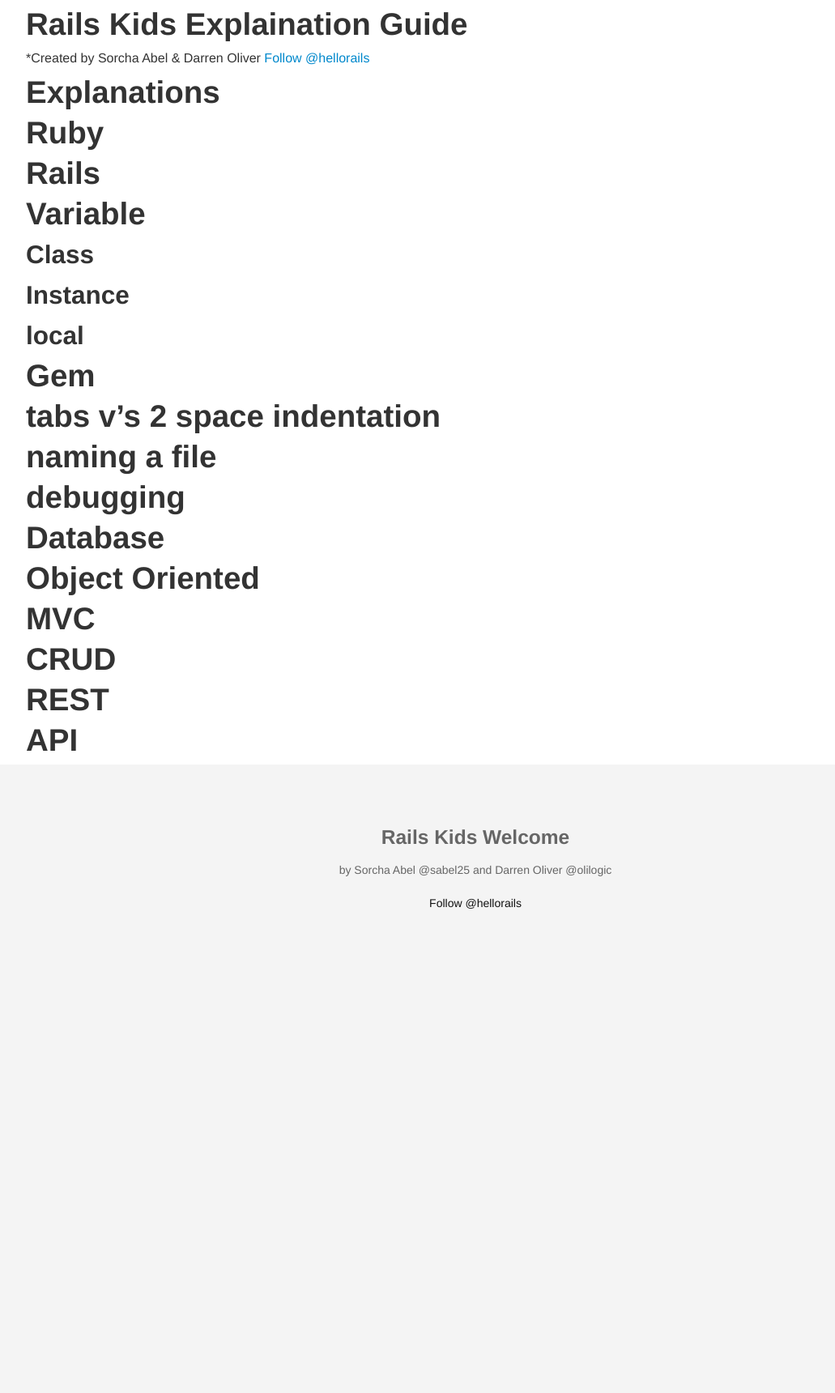
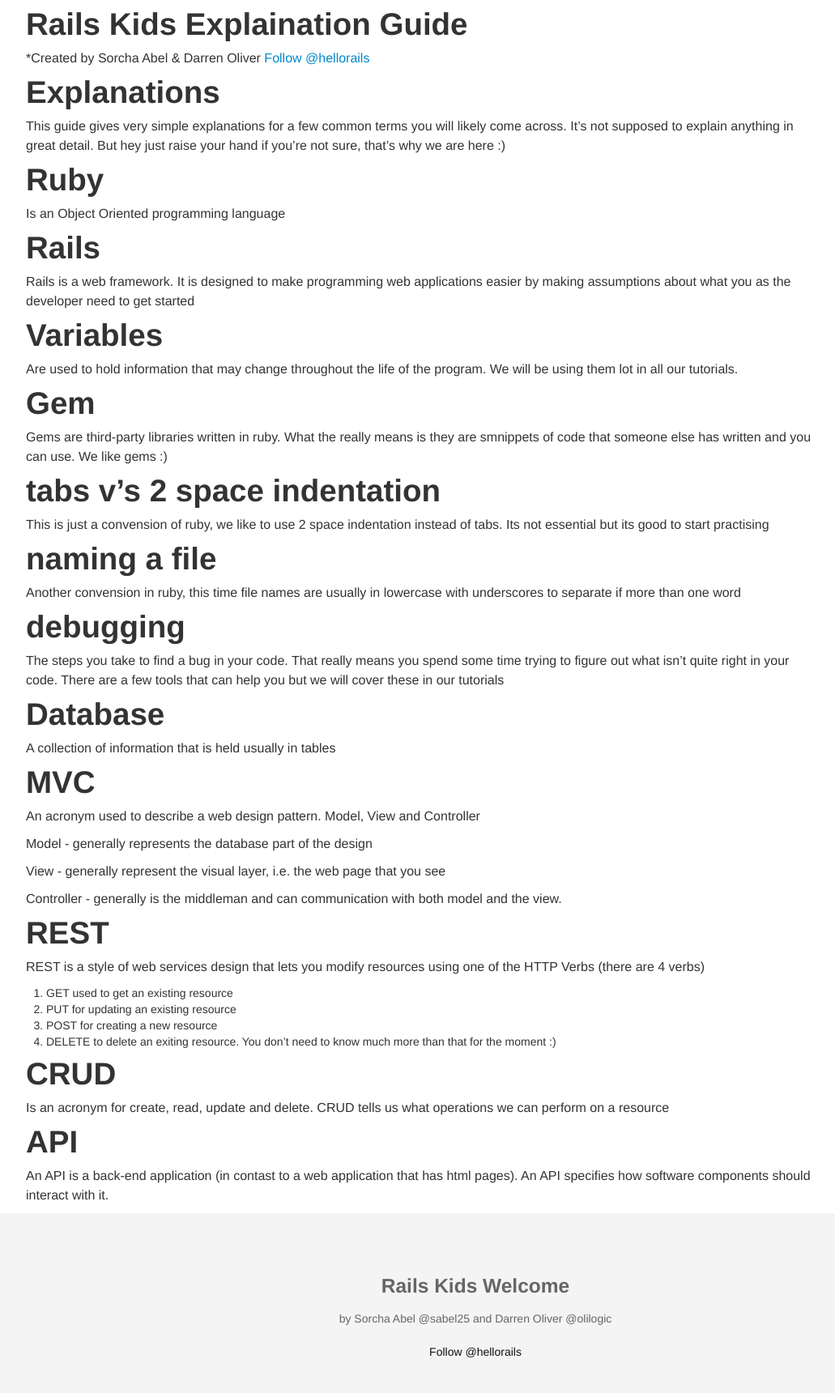
Before and after one commit to railskids/railskids.github.io, a Jekyll site: the page built from guides/2016-10-16-explanations.markdown, in a window 1280 px wide. Shown: the whole page at 81% size, without its empty margins (53-1084 px from the left). Built offline with Jekyll 4.4.1, drawn with Linux system fonts in a browser that asks for light colours; Markdown is read by kramdown in place of the engine named in the settings; comment, search, counter and statistics services are not loaded; before the commit the page ends 1166 px from its top, so only the background shows below that.

Commit message:
new explaination guide

```diff
--- a/guides/2016-10-16-explanations.markdown
+++ b/guides/2016-10-16-explanations.markdown
@@ -10,33 +10,59 @@
                                          <script>!function(d,s,id){var js,fjs=d.getElementsByTagName(s)[0],p=/^http:/.test(d.location)?'http':'https';if(!d.getElementById(id)){js=d.createElement(s);js.id=id;js.src=p+'://platform.twitter.com/widgets.js';fjs.parentNode.insertBefore(js,fjs);}}(document, 'script', 'twitter-wjs');</script>
 
 # Explanations
+This guide gives very simple explanations for a few common terms you will likely come across. It's not supposed to explain anything in great
+detail. But hey just raise your hand if you're not sure, that's why we are here :)
 
 # Ruby
+Is an Object Oriented programming language
 
 # Rails
+Rails is a web framework.  It is designed to make programming web applications easier by making assumptions about what you
+as the developer need to get started
 
-# Variable
-## Class
-## Instance
-## local
+# Variables
+Are used to hold information that may change throughout the life of the program. We will be using them lot in all our tutorials.
 
 
 # Gem
+Gems are third-party libraries written in ruby. What the really means is they are smnippets of code that someone else has
+written and you can use. We like gems :)
 
 # tabs v's 2 space indentation
+This is just a convension of ruby, we like to use 2 space indentation instead of tabs. Its not essential but its good
+to start practising
 
 # naming a file
+Another convension in ruby, this time file names are usually in lowercase with underscores to separate if more than one word
 
 # debugging
+The steps you take to find a bug in your code. That really means you spend some time trying to figure out
+what isn't quite right in your code. There are a few tools that can help you but we will cover these in our tutorials
 
 # Database
-
-# Object Oriented
+A collection of information that is held usually in tables
 
 # MVC
+An acronym used to describe a web design pattern. Model, View and Controller
+
+Model - generally represents the database part of the design
+
+View - generally represent the visual layer, i.e. the web page that you see
+
+Controller - generally is the middleman and can communication with both model and the view.
+
+# REST
+REST is a style of web services design that lets you modify resources using one of the HTTP Verbs (there are 4 verbs)
+1. GET used to get an existing resource
+2. PUT for updating an existing resource
+3. POST for creating a new resource
+4. DELETE to delete an exiting resource.
+You don't need to know much more than that for the moment :)
 
 # CRUD
+Is an acronym for create, read, update and delete. CRUD tells us what operations we can perform on a resource
 
-# REST
 
 # API
+An API is a back-end application (in contast to a web application that has html pages). An API specifies how software
+components should interact with it.
```
